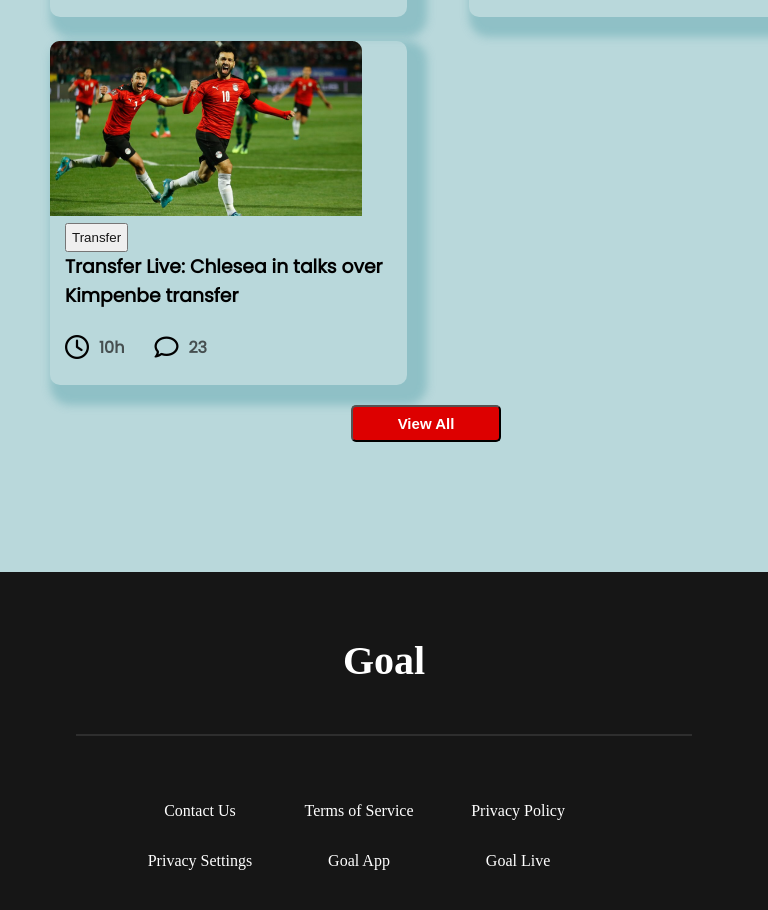
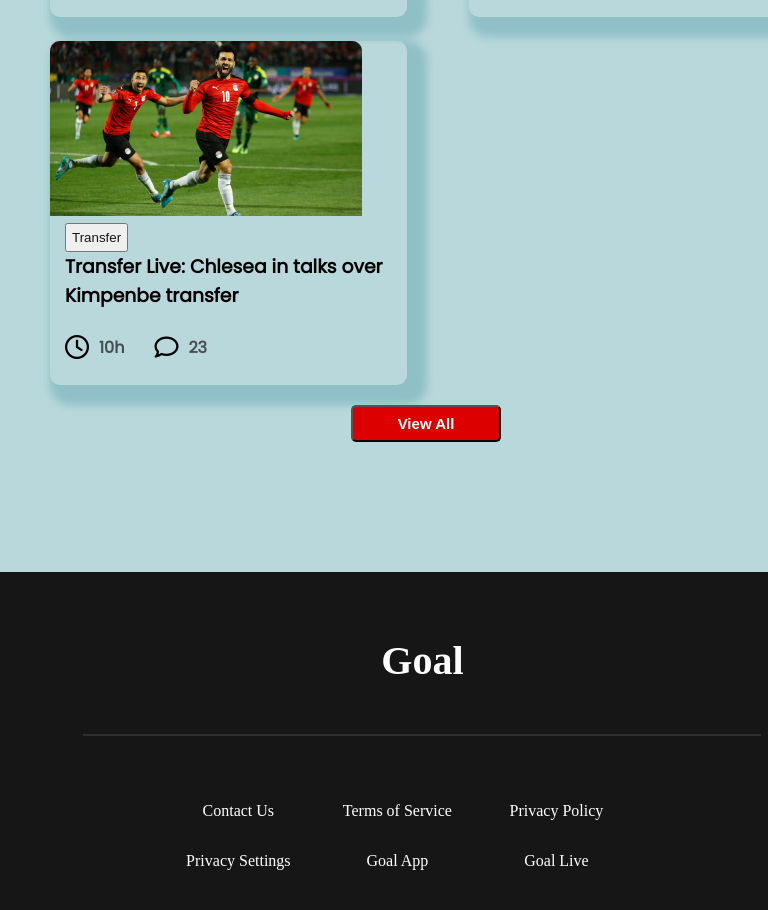
Before and after one commit to SakibHasanICE/World-Cup-2022, a plain HTML site: page index.html in a window 768 px wide. Shown: the part 2043-2953 px from the top of the page. Drawn offline with Linux system fonts and the light colour scheme; a web font is replaced by a local one.

Commit message:
last-push

```diff
--- a/styles/style.css
+++ b/styles/style.css
@@ -24,7 +24,7 @@ main {
   margin-bottom: 130px;
   background-color: #161616;
   border-radius: 30px;
-   transition: all 1.5s ease-out;
+  transition: all 1.5s ease-out;
 }
 .head-title {
   margin-top: 0px;
@@ -75,10 +75,8 @@ main {
   border-radius: 30px;
 }
 /* transition */
-.container-header:hover{
+.container-header:hover {
   background-color: #4013bdcb;
-
-
 }
 /* -----------------
   menu bar style
@@ -282,7 +280,6 @@ mobile devices
   }
   .container-blogs {
     grid-template-columns: repeat(auto-fit, minmax(400px, 1fr));
-
     justify-content: center;
   }
   .menu {
@@ -415,4 +412,9 @@ tablet
     color: white;
     font-size: 15px;
   }
+  footer{
+    width: 110vw;
+  }
 }
+
+/* --------------------------Happy Coding ----------------------*/
```
